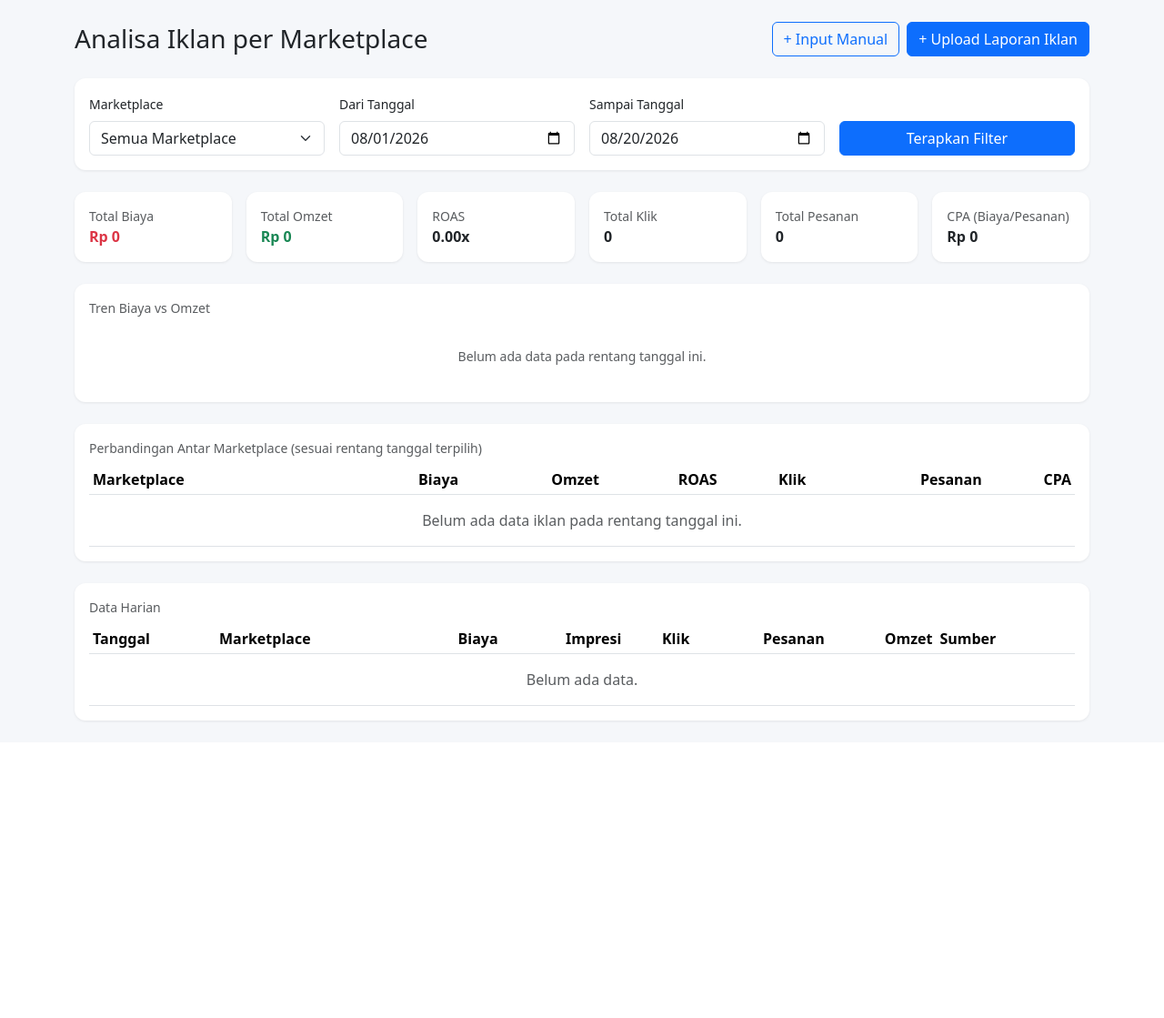
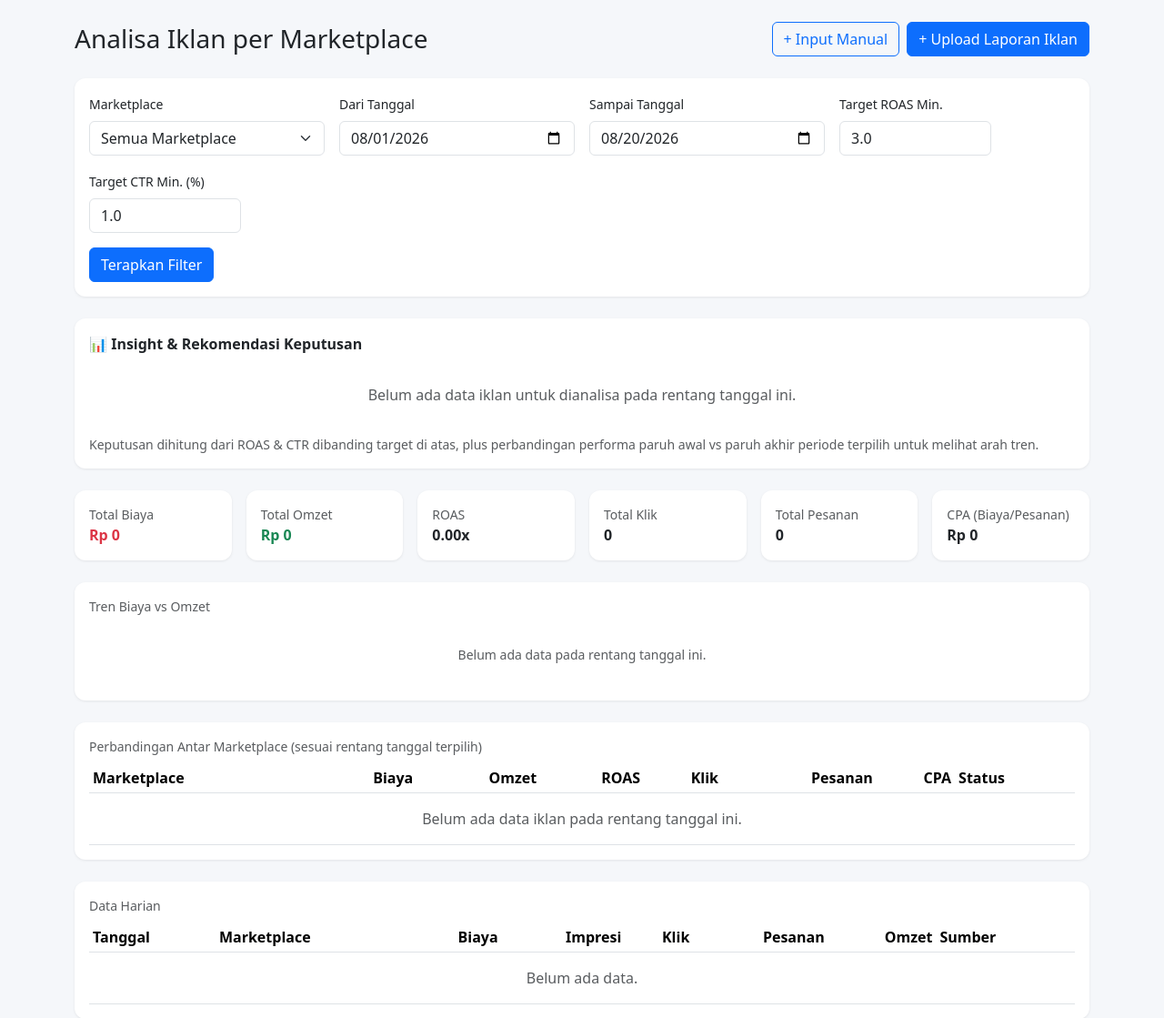
Before and after one commit to maslahaniqab/-techpresensi, a Flask app: page /marketing/iklan in a window 1280 px wide. Shown: the part 56-1175 px from the top of the page at 91% size. Before the commit the page ends 850 px from the top, so only its background shows below. Run offline with Flask 3, Linux system fonts and the light colour scheme; a user stored in the database is signed in.

Commit message:
Tambah insight & rekomendasi keputusan di Analisa Iklan per Marketplace
Sebelumnya halaman ini cuma menampilkan angka mentah tanpa penilaian.
Sekarang tiap marketplace dapat verdict otomatis (Bagus / Kurang
Efektif / Sangat Kurang Efektif / Waspada Tren Menurun) berdasarkan
ROAS & CTR dibanding target yang bisa diatur, plus perbandingan
performa paruh awal vs paruh akhir periode untuk mendeteksi arah tren.
Tiap verdict disertai rekomendasi aksi konkret: naikkan budget,
perbaiki materi iklan, atau hentikan/turunkan budget.

Co-Authored-By: Claude Sonnet 5 <noreply@anthropic.com>

```diff
--- a/app.py
+++ b/app.py
@@ -1495,6 +1495,14 @@ def create_app():
             sampai = datetime.strptime(request.args.get("sampai", ""), "%Y-%m-%d").date()
         except ValueError:
             sampai = hari_ini
+        try:
+            threshold_roas = float(request.args.get("roas_min", 3))
+        except ValueError:
+            threshold_roas = 3.0
+        try:
+            threshold_ctr = float(request.args.get("ctr_min", 1))
+        except ValueError:
+            threshold_ctr = 1.0
 
         query = IklanMarketplace.query.filter(
             IklanMarketplace.tanggal >= dari, IklanMarketplace.tanggal <= sampai
@@ -1525,18 +1533,81 @@ def create_app():
             "konversi_rate": (total["pesanan"] / total["klik"] * 100) if total["klik"] else 0,
         }
 
+        def hitung_tren_arah(item_mp):
+            tanggal_unik = sorted(set(d.tanggal for d in item_mp))
+            if len(tanggal_unik) < 4:
+                return "Data belum cukup"
+            tengah = len(tanggal_unik) // 2
+            tanggal_awal = set(tanggal_unik[:tengah])
+            tanggal_akhir = set(tanggal_unik[tengah:])
+            t_awal = totalkan([d for d in item_mp if d.tanggal in tanggal_awal])
+            t_akhir = totalkan([d for d in item_mp if d.tanggal in tanggal_akhir])
+            if not t_awal["biaya"] or not t_akhir["biaya"]:
+                return "Data belum cukup"
+            roas_awal = t_awal["omzet"] / t_awal["biaya"]
+            roas_akhir = t_akhir["omzet"] / t_akhir["biaya"]
+            if roas_akhir >= roas_awal * 1.15:
+                return "naik"
+            if roas_akhir <= roas_awal * 0.85:
+                return "turun"
+            return "stabil"
+
+        def buat_insight(t, ctr, tren_arah):
+            roas = (t["omzet"] / t["biaya"]) if t["biaya"] else 0
+            if roas < threshold_roas * 0.5:
+                verdict, badge = "Sangat Kurang Efektif", "danger"
+                rekomendasi = (
+                    f"ROAS {roas:.2f}x jauh di bawah target {threshold_roas:.1f}x — iklan cenderung merugi. "
+                    "Pertimbangkan hentikan sementara atau turunkan drastis budgetnya, lalu evaluasi ulang "
+                    "produk, harga, atau target audiens sebelum lanjut beriklan."
+                )
+            elif roas < threshold_roas:
+                verdict, badge = "Kurang Efektif", "warning"
+                rekomendasi = (
+                    f"ROAS {roas:.2f}x masih di bawah target {threshold_roas:.1f}x. Perbaiki dulu materi iklan "
+                    "atau targeting sebelum menambah budget — jangan naikkan budget selama ROAS belum sesuai target."
+                )
+            elif tren_arah == "turun":
+                verdict, badge = "Waspada — Tren Menurun", "warning"
+                rekomendasi = (
+                    f"ROAS {roas:.2f}x masih di atas target, tapi cenderung menurun dibanding paruh awal periode ini. "
+                    "Pantau ketat dan tunda penambahan budget sampai tren membaik lagi."
+                )
+            else:
+                verdict, badge = "Bagus", "success"
+                tren_txt = " dan tren membaik" if tren_arah == "naik" else ""
+                rekomendasi = (
+                    f"ROAS {roas:.2f}x sudah di atas target {threshold_roas:.1f}x{tren_txt}. Pertimbangkan naikkan "
+                    "budget bertahap (+20-30%) untuk memaksimalkan momentum penjualan."
+                )
+            if ctr and ctr < threshold_ctr:
+                rekomendasi += (
+                    f" Catatan tambahan: CTR {ctr:.2f}% tergolong rendah (di bawah {threshold_ctr:.1f}%), "
+                    "materi iklan mungkin kurang menarik untuk diklik."
+                )
+            return verdict, badge, rekomendasi
+
         breakdown = []
         for mp in MARKETPLACE_LIST:
             item_mp = [d for d in semua_data if d.marketplace == mp]
             if not item_mp:
                 continue
             t = totalkan(item_mp)
-            breakdown.append({
+            ctr = (t["klik"] / t["impresi"] * 100) if t["impresi"] else 0
+            entri = {
                 "marketplace": mp,
                 **t,
                 "roas": (t["omzet"] / t["biaya"]) if t["biaya"] else 0,
+                "ctr": ctr,
                 "cpa": (t["biaya"] / t["pesanan"]) if t["pesanan"] else 0,
-            })
+            }
+            if t["biaya"] > 0:
+                tren_arah = hitung_tren_arah(item_mp)
+                verdict, badge, rekomendasi = buat_insight(t, ctr, tren_arah)
+                entri.update(tren_arah=tren_arah, verdict=verdict, badge=badge, rekomendasi=rekomendasi)
+            else:
+                entri.update(tren_arah=None, verdict=None, badge=None, rekomendasi=None)
+            breakdown.append(entri)
 
         tren_map = {}
         for d in data_terfilter:
@@ -1556,6 +1627,8 @@ def create_app():
             marketplace_filter=marketplace_filter,
             dari=dari,
             sampai=sampai,
+            threshold_roas=threshold_roas,
+            threshold_ctr=threshold_ctr,
             ringkasan=ringkasan,
             breakdown=breakdown,
             data_list=list(reversed(data_terfilter)),
--- a/templates/marketing/iklan_dashboard.html
+++ b/templates/marketing/iklan_dashboard.html
@@ -28,11 +28,52 @@
       <label class="form-label small">Sampai Tanggal</label>
       <input type="date" name="sampai" class="form-control" value="{{ sampai.isoformat() }}">
     </div>
-    <div class="col-md-3">
-      <button type="submit" class="btn btn-primary w-100">Terapkan Filter</button>
+    <div class="col-md-2">
+      <label class="form-label small">Target ROAS Min.</label>
+      <input type="number" step="0.1" name="roas_min" class="form-control" value="{{ threshold_roas }}">
+    </div>
+    <div class="col-md-2">
+      <label class="form-label small">Target CTR Min. (%)</label>
+      <input type="number" step="0.1" name="ctr_min" class="form-control" value="{{ threshold_ctr }}">
+    </div>
+    <div class="col-md-12">
+      <button type="submit" class="btn btn-primary">Terapkan Filter</button>
     </div>
   </div>
 </form>
+
+<div class="card p-3 mb-4">
+  <div class="fw-semibold mb-3">📊 Insight &amp; Rekomendasi Keputusan</div>
+  <div class="row g-3">
+    {% for b in breakdown %}
+    {% if b.verdict %}
+    <div class="col-md-6 col-lg-4">
+      <div class="border rounded p-3 h-100 border-{{ b.badge }}">
+        <div class="d-flex justify-content-between align-items-start mb-1">
+          <span class="fw-semibold">{{ b.marketplace }}</span>
+          <span class="badge bg-{{ b.badge }}">{{ b.verdict }}</span>
+        </div>
+        <div class="small text-muted mb-2">
+          ROAS {{ "%.2f"|format(b.roas) }}x &middot; CTR {{ "%.2f"|format(b.ctr) }}%
+          {% if b.tren_arah and b.tren_arah not in ('naik', 'turun', 'stabil') %}&middot; {{ b.tren_arah }}
+          {% elif b.tren_arah == 'naik' %}&middot; Tren 📈 Naik
+          {% elif b.tren_arah == 'turun' %}&middot; Tren 📉 Turun
+          {% elif b.tren_arah == 'stabil' %}&middot; Tren ➡️ Stabil
+          {% endif %}
+        </div>
+        <div class="small">{{ b.rekomendasi }}</div>
+      </div>
+    </div>
+    {% endif %}
+    {% endfor %}
+    {% if not breakdown %}
+    <div class="col-12 text-center text-muted py-3">Belum ada data iklan untuk dianalisa pada rentang tanggal ini.</div>
+    {% endif %}
+  </div>
+  <div class="form-text mt-3 mb-0">
+    Keputusan dihitung dari ROAS &amp; CTR dibanding target di atas, plus perbandingan performa paruh awal vs paruh akhir periode terpilih untuk melihat arah tren.
+  </div>
+</div>
 
 <div class="row g-3 mb-4">
   <div class="col-md-2 col-6">
@@ -94,6 +135,7 @@
         <th class="text-end">Klik</th>
         <th class="text-end">Pesanan</th>
         <th class="text-end">CPA</th>
+        <th>Status</th>
       </tr>
     </thead>
     <tbody>
@@ -106,9 +148,10 @@
         <td class="text-end">{{ b.klik }}</td>
         <td class="text-end">{{ b.pesanan }}</td>
         <td class="text-end">{{ b.cpa | rupiah }}</td>
+        <td>{% if b.verdict %}<span class="badge bg-{{ b.badge }}">{{ b.verdict }}</span>{% else %}-{% endif %}</td>
       </tr>
       {% else %}
-      <tr><td colspan="7" class="text-center text-muted py-3">Belum ada data iklan pada rentang tanggal ini.</td></tr>
+      <tr><td colspan="8" class="text-center text-muted py-3">Belum ada data iklan pada rentang tanggal ini.</td></tr>
       {% endfor %}
     </tbody>
   </table>
```
